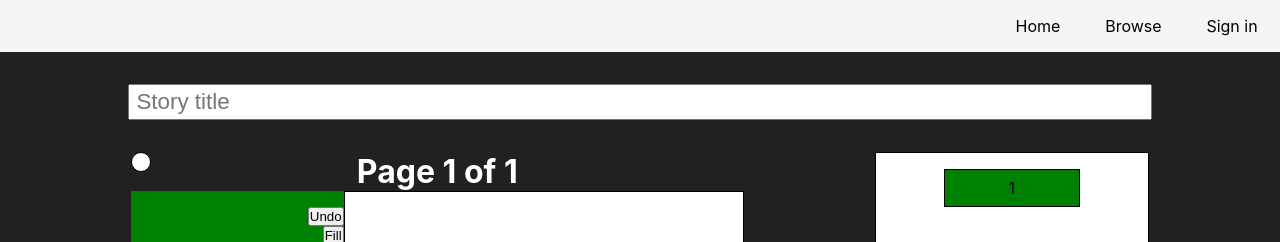
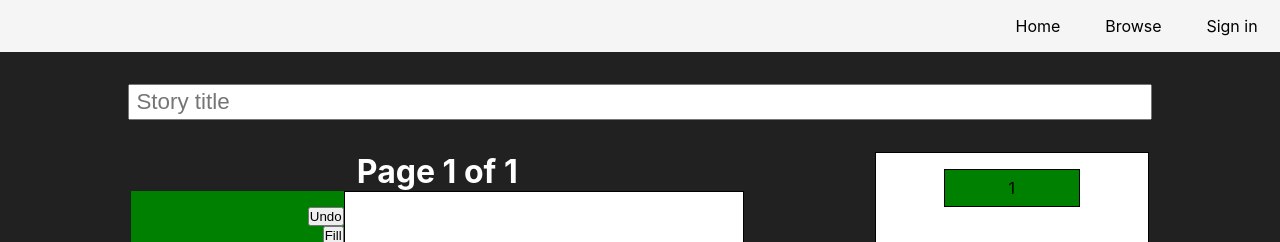
Before and after one commit to Shoozle/React-Story-Creator, a React (Create React App) app: page / in a window 1280 px wide. Shown: the top 242 px of the page. Built offline with nearby package versions, Linux system fonts and the light colour scheme.

Commit message:
cursor mostly working

```diff
--- a/src/components/Canvas/Canvas.js
+++ b/src/components/Canvas/Canvas.js
@@ -15,21 +15,36 @@ const Canvas = (props) => {
     const maxPages = 20;
     const [brushSize, setBrushSize] = useState(20);
     const [color, setColor] = useState('#ABABAB');
-    const [inCanvas, setInCanvas] = useState(false);
+    const [cursorStyle, setCursorStyle] = useState({
+        top: '',
+        left: '',
+        height: '',
+        width: '',
+        color: ''
+    });
+
+    const toggleCursor = () => {
+
+    }
+
+    const updateCursor = (e) => {
+        setCursorStyle({
+            top: e.pageY - (brushSize / 2),
+            left: e.pageX - (brushSize / 2),
+            height: brushSize,
+            width: brushSize,
+            border: `1px solid ${color}`
+        })
+    }
 
     useEffect(() => {
         const canvas = canvasRef.current;
         const storyText = textRef.current;
         const ctx = canvas.getContext('2d');
 
-
-        canvasRef.current.addEventListener('mouseenter', () => {
-            setInCanvas(true)
-        })
-
-        canvasRef.current.addEventListener('mousemove', () => {
-            setInCanvas(true)
-        })
+        canvas.addEventListener("mouseenter", toggleCursor);
+        canvas.addEventListener("mouseleave", toggleCursor);
+        canvas.addEventListener("mousemove", updateCursor);
 
         if (pages[pageNum].edits.length === 0) {
             ctx.fillStyle = 'white';
@@ -130,11 +145,7 @@ const Canvas = (props) => {
     return (
         <div>
             <Cursor
-                inCanvas={inCanvas}
-                painting
-                finishedPosition={endPosition}
-                brushSize={brushSize}
-                color={color}
+                cursorStyle={cursorStyle}
             />
             <h1 className={classes.pageNumber}>Page {pageNum + 1} of {storyContext.storyState.pages.length}</h1>
             <div className={classes.drawingArea}>
--- a/src/components/UI/Cursor/Cursor.js
+++ b/src/components/UI/Cursor/Cursor.js
@@ -1,38 +1,11 @@
-import { useEffect, useRef } from "react";
 import classes from './cursor.module.css';
 
 const Cursor = (props) => {
 
-    const { painting, finishedPosition, brushSize, color, inCanvas } = props;
-    const cursorRef = useRef(null)
-
-    useEffect(() => {
-        if (inCanvas) {
-            console.log('hello');
-        }
-    }, [])
-
-    const updateCursor = (e) => {
-        cursorRef.current.setAttribute("style", `top: ${e.pageY - brushSize / 2}px;
-            left: ${e.pageX - brushSize / 2}px;
-            height: ${brushSize}px;
-            width: ${brushSize}px;
-            border: 1px solid ${color}}`);
-    }
-
-    const toggleCursor = () => {
-        if (cursorRef.current.style.display === "none") {
-            cursorRef.current.style.display = "block";
-        } else {
-            cursorRef.current.style.display = "none";
-        }
-        if (painting) {
-            finishedPosition();
-        }
-    }
+    const { cursorStyle } = props;
 
     return (
-        <div ref={cursorRef} className={classes.Cursor}>
+        <div style={cursorStyle} className={classes.Cursor}>
 
         </div>
     )
--- a/src/components/UI/Cursor/cursor.module.css
+++ b/src/components/UI/Cursor/cursor.module.css
@@ -1,8 +1,5 @@
 .Cursor{
-    width: 20px;
-    height: 20px;
-    border: 1px solid black;
-    background-color: white;
+    background-color: transparent;
     border-radius: 50%;
     position: absolute;
     pointer-events: none;
```
